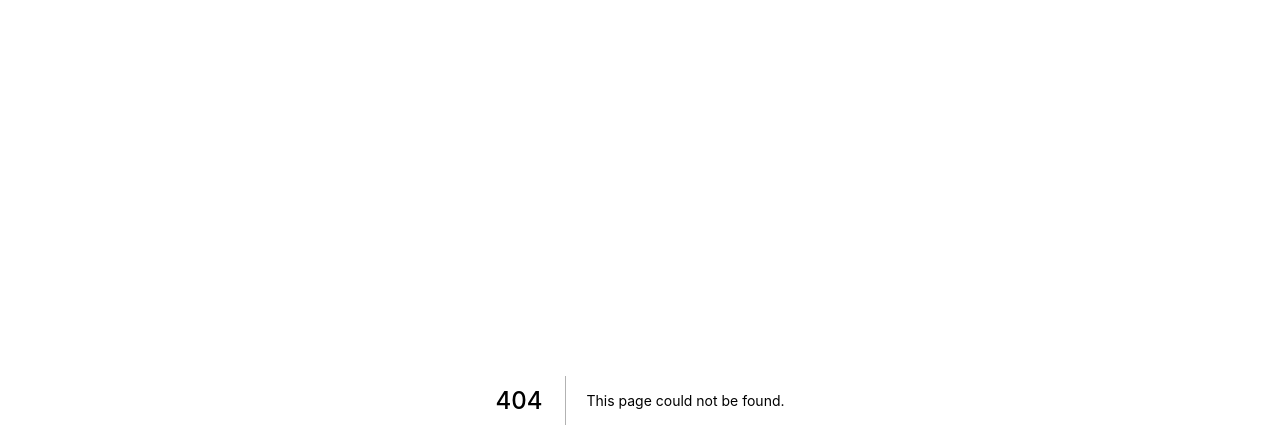
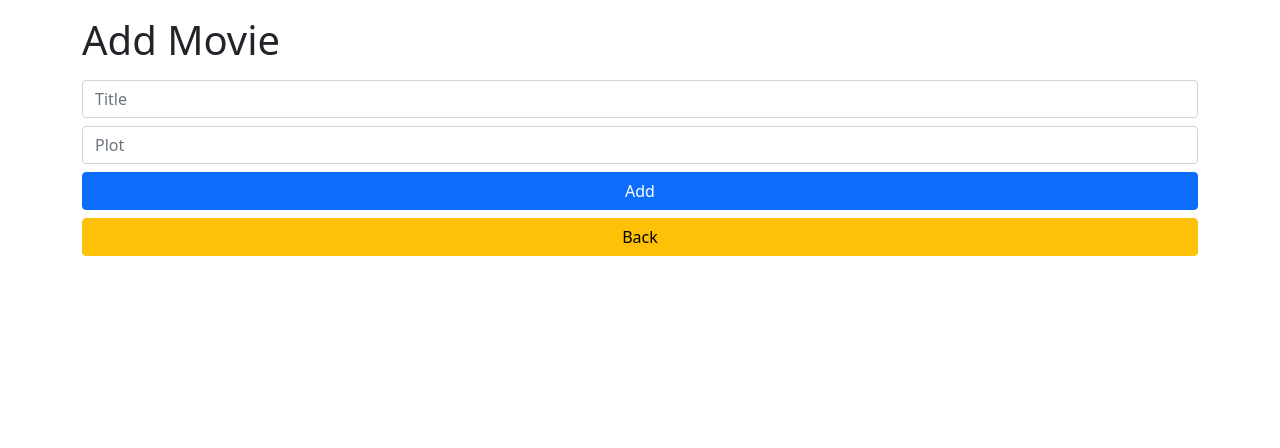
Before and after one commit to emege93/Nextjs-SSR-example, a Next.js app: page /new in a window 1280 px wide. Before the commit this address had no page. Shown: the top 448 px of the page. Built offline with nearby package versions, Linux system fonts and the light colour scheme.

Commit message:
add pages

```diff
--- /dev/null
+++ b/pages/new.jsx
@@ -0,0 +1,82 @@
+import Link from "next/link";
+import { useRouter } from "next/router";
+import { useState } from "react";
+
+const New = () => {
+  const router = useRouter();
+  const [form, setform] = useState({
+    title: "",
+    plot: "",
+  });
+  const [message, setMessage] = useState([]);
+
+  const handleOnChange = (e) => {
+    const { value, name } = e.target;
+    setform({ ...form, [name]: value });
+  };
+
+  const handleOnSubmit = (e) => {
+    e.preventDefault();
+    postData(form);
+  };
+
+  const postData = async (form) => {
+    try {
+      console.log(form);
+
+      const res = await fetch("/api/movie", {
+        method: "POST",
+        headers: {
+          "Content-Type": "application/json",
+        },
+        body: JSON.stringify(form),
+      });
+
+      const data = await res.json();
+      console.log(data);
+
+      if (!res.ok) {
+        throw new Error(res.status);
+      }
+
+      router.push("/");
+    } catch (error) {
+      setMessage("Failed to add Movie");
+    }
+  };
+
+  return (
+    <div className="container">
+      <h1 className="my-3">Add Movie</h1>
+      <form onSubmit={handleOnSubmit}>
+        <input
+          type="text"
+          className="form-control my-2"
+          placeholder="Title"
+          autoComplete="off"
+          name="title"
+          value={form.title}
+          onChange={handleOnChange}
+        />
+        <input
+          type="text"
+          className="form-control my-2"
+          placeholder="Plot"
+          autoComplete="off"
+          name="plot"
+          value={form.plot}
+          onChange={handleOnChange}
+        />
+        <button className="btn btn-primary w-100" type="submit">
+          Add
+        </button>
+        <Link href="/">
+          <a className="btn btn-warning w-100 my-2">Back</a>
+        </Link>
+        <p>{message}</p>
+      </form>
+    </div>
+  );
+};
+
+export default New;
```
Also changed, not shown: pages/index.js (deleted, +0 -69 lines), pages/index.jsx (added, +50 -0 lines).
